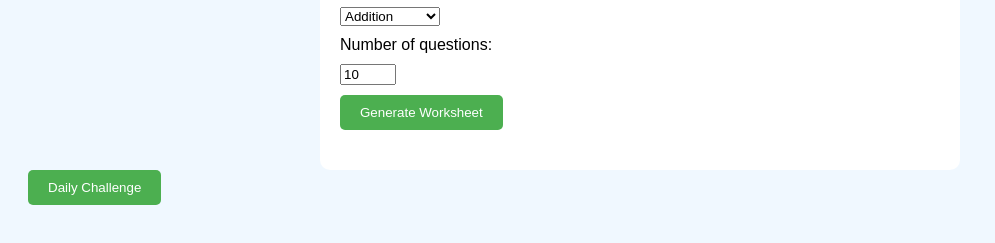
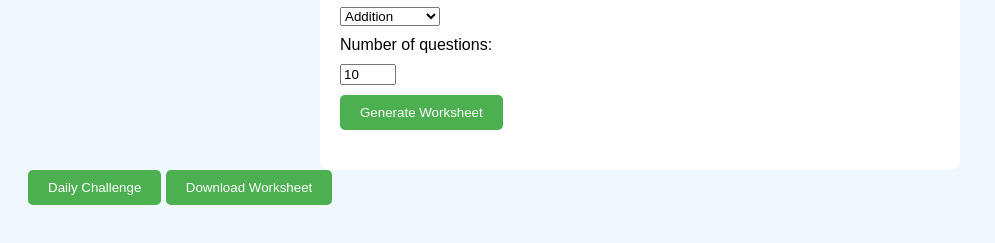
Before and after one commit to ayanbunty/math-worksheet-app, a plain HTML site: page index.html in a window 1280 px wide. Shown: the part 149-392 px from the top of the page, without its empty margins (0-995 px from the left). Drawn offline with Linux system fonts and the light colour scheme.

Commit message:
Add files via upload

```diff
--- a/index.html
+++ b/index.html
@@ -27,5 +27,6 @@
 
   <script src="script.js"></script>
 <button onclick="generateDailyChallenge()">Daily Challenge</button>
+<button onclick="downloadWorksheet()">Download Worksheet</button>
 </body>
 </html>
--- a/script.js
+++ b/script.js
@@ -80,3 +80,24 @@ function generateDailyChallenge() {
     }
   });
 }
+function downloadWorksheet() {
+  const content = document.getElementById("worksheet").innerHTML;
+  const win = window.open("", "", "width=800,height=600");
+  win.document.write(`
+    <html>
+      <head>
+        <title>Math Worksheet</title>
+        <style>
+          body { font-family: Arial, sans-serif; padding: 20px; }
+          h2 { text-align: center; }
+          p { font-size: 18px; margin: 10px 0; }
+        </style>
+      </head>
+      <body>
+        ${content}
+      </body>
+    </html>
+  `);
+  win.document.close();
+  win.print();
+}
```
